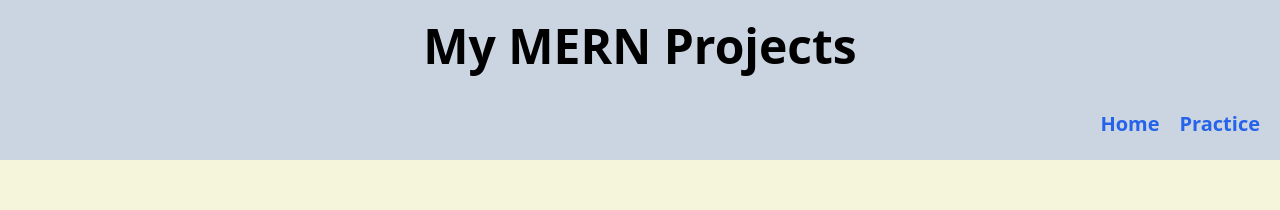
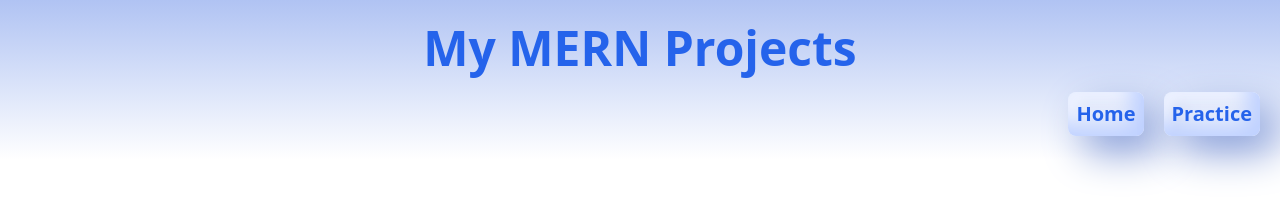
Before and after one commit to ManavJain01/MERN-Projects, a React (Vite) app in the folder client/: page / in a window 1280 px wide. Shown: the top 210 px of the page. Built offline with nearby package versions, Linux system fonts and the light colour scheme.

Commit message:
claymorphism

```diff
--- a/client/src/Main File/components/Header.jsx
+++ b/client/src/Main File/components/Header.jsx
@@ -2,12 +2,12 @@ import { Link } from 'react-router-dom'
 
 function Header(){
   return(
-    <div className="h-[20vh] bg-slate-300 flex flex-col justify-center gap-5 lg:gap-10">
-      <h1 className="font-bold text-5xl text-center :lgmt-5">My MERN Projects</h1>
-      <nav className="mx-5 text-blue-600 text-xl font-semibold">
+    <div className="h-[20vh] bg-[linear-gradient(#b0c3f3,rgba(196,196,196,0))] text-blue-600 flex flex-col justify-center gap-5">
+      <h1 className="font-bold text-5xl text-center">My MERN Projects</h1>
+      <nav className="mx-5 text-xl font-semibold">
         <ul className="flex justify-end gap-5">
-          <li className="hover:text-blue-900"><Link to="/">Home</Link></li>
-          <li className="hover:text-blue-900"><Link to="/practice">Practice</Link></li>
+          <li className="hover:text-blue-900 p-2 rounded-lg shadow-clayMorphism"><Link to="/">Home</Link></li>
+          <li className="hover:text-blue-900 p-2 rounded-lg shadow-clayMorphism"><Link to="/practice">Practice</Link></li>
         </ul>
       </nav>
     </div>
--- a/client/src/Main File/components/Main.jsx
+++ b/client/src/Main File/components/Main.jsx
@@ -4,7 +4,7 @@ function Main() {
 
   return (
     <>
-      <div className="min-h-[60vh] bg-[beige] flex flex-wrap justify-start py-20 sm:pl-9">
+      <div className="min-h-[60vh] bg-[linear-gradient(rgba(196,196,196,0), #b0c3f3)] /bg-[beige] flex flex-wrap justify-start py-20 sm:pl-9">
         <Projects />
       </div>
     </>
--- a/client/src/Main File/components/Projects.jsx
+++ b/client/src/Main File/components/Projects.jsx
@@ -22,7 +22,7 @@ function Projects(){
       }
 
       <Link className="m-5 hover:scale-110 duration-300 active:translate-x-4">
-        <div className="bg-white text-red-600 w-[20rem] h-[24rem] px-5 py-5 flex flex-col items-center justify-between rounded-lg shadow-2xl active:shadow-red-600">
+        <div className="bg-white text-red-600 w-[20rem] h-[24rem] px-5 py-5 flex flex-col items-center justify-between rounded-lg shadow-2xl hover:shadow-blue-600 active:shadow-red-600">
           <h1 className="text-6xl mb-4">Project {i}</h1>
           <p className="text-3xl whitespace-nowrap hover:translate-y-2 active:translate-y-4">Work in progress</p>
           <p className="flex flex-col items-center mt-2 pt-2 border-t-2 border-blue-600">
--- a/client/tailwind.config.js
+++ b/client/tailwind.config.js
@@ -5,7 +5,11 @@ export default {
   "./src/**/*.{js,ts,jsx,tsx}",
   ],
   theme: {
-  extend: {},
+  extend: {
+    boxShadow: {
+      clayMorphism: 'inset -0.6em -0.6em 1em #bfd1ff, inset 0.4em 0.4em 0.5em #eff3ff, 0.8em 0.8em 2em #839ad7',
+    }
+  },
   },
   plugins: [],
 }
```
